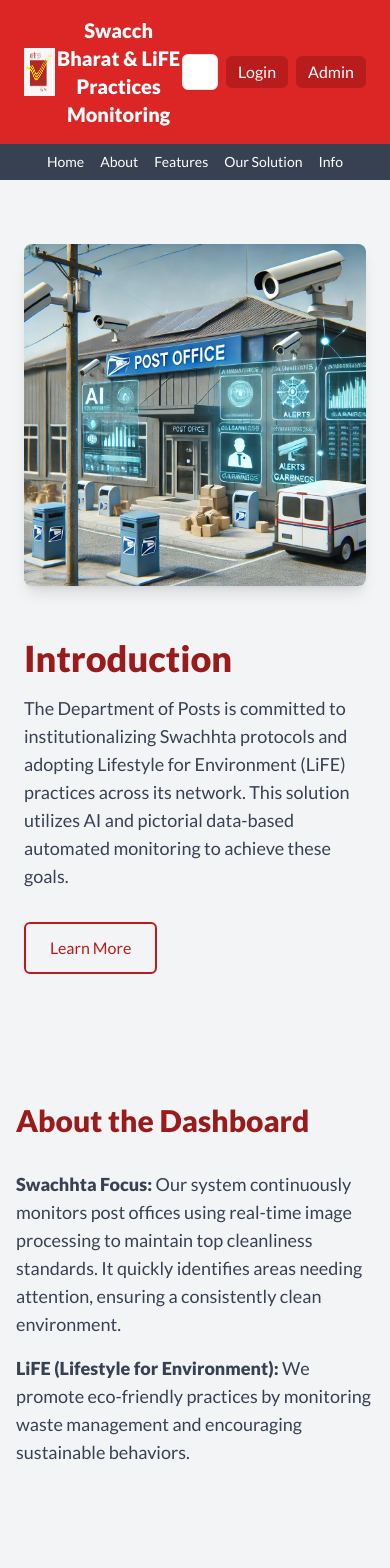
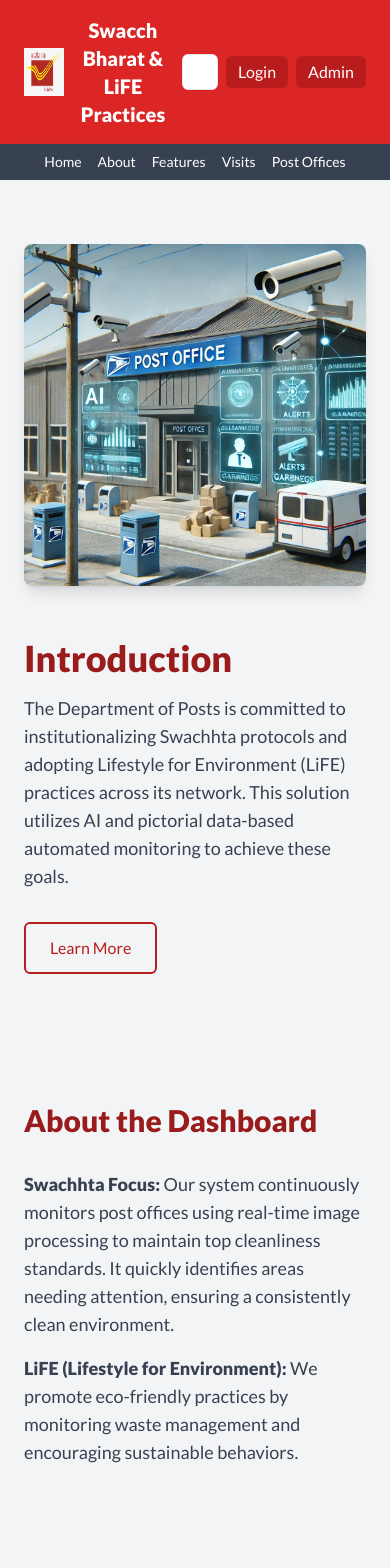
Before and after one commit to AyushKatre05/Swachhta---LiFE-Dashboard, a Next.js app: page / in a window 390 px wide. Shown: the top 1568 px of the page. Built offline with nearby package versions, Linux system fonts and the light colour scheme; no server answers.

Commit message:
changes pages css

```diff
--- a/src/app/(components)/Footer.jsx
+++ b/src/app/(components)/Footer.jsx
@@ -2,7 +2,7 @@
 
 export default function Footer() {
   return (
-    <footer className="bg-blue-900 md:ml-64 text-white text-center p-4 shadow-inner dark:bg-blue-800">
+    <footer className="bg-red-600 md:ml-64 text-white text-center p-4 shadow-inner dark:bg-red-800">
       <p>&copy; 2024 Swachhta & LiFE Dashboard</p>
     </footer>
   );
--- a/src/app/(components)/Header.jsx
+++ b/src/app/(components)/Header.jsx
@@ -4,7 +4,7 @@
 
 export default function Header({ toggleSidebar }) {
   return (
-    <header className="bg-blue-900 text-white p-4 md:ml-64 shadow-md dark:bg-blue-800 flex items-center justify-between">
+    <header className="bg-red-600 text-white p-4 md:ml-64 shadow-md dark:bg-red-800 flex items-center justify-between">
       <button
         onClick={toggleSidebar}
         className="text-white md:hidden"
--- a/src/app/(components)/Sidebar.jsx
+++ b/src/app/(components)/Sidebar.jsx
@@ -11,8 +11,8 @@
       } md:translate-x-0 md:fixed md:w-64 transition-transform duration-300 ease-in-out overflow-y-auto h-screen md:h-screen`}
     >
       {/* Sidebar Header */}
-      <div className="flex items-center justify-between p-5 bg-orange-500 dark:bg-gray-900 md:justify-center">
-        <h1 className="text-lg font-semibold">Dashboard</h1>
+      <div className="flex items-center justify-between p-5 bg-red-600 dark:bg-gray-900 md:justify-center">
+        <h1 className="text-lg text-white font-semibold">Dashboard</h1>
         <button onClick={toggleSidebar} className="text-black dark:text-gray-300 md:hidden p-2">
           <X className="w-6 h-6" />
         </button>
--- a/src/app/(pages)/admin/page.jsx
+++ b/src/app/(pages)/admin/page.jsx
@@ -61,7 +61,7 @@
               type="submit"
               className="w-full bg-green-500 hover:bg-green-600 dark:bg-green-400 dark:hover:bg-green-500 rounded-lg p-2 text-white"
             >
-              Submit
+              Login
             </button>
             <Link href='/'>
             <button
--- a/src/app/(pages)/dashboard/analytics/image/page.jsx
+++ b/src/app/(pages)/dashboard/analytics/image/page.jsx
@@ -124,7 +124,7 @@
       initial={{ opacity: 0 }}
       animate={{ opacity: 1 }}
       transition={{ duration: 0.5 }}
-      className="bg-gradient-to-r from-blue-500 to-purple-600 min-h-screen text-white flex flex-col items-center p-6"
+      className="bg-red-500 text-white flex flex-col items-center p-6"
     >
       <h1 className="text-4xl font-bold mb-6 text-center">Upload Image for Detection</h1>
       <input
--- a/src/app/(pages)/dashboard/analytics/video/page.jsx
+++ b/src/app/(pages)/dashboard/analytics/video/page.jsx
@@ -130,7 +130,7 @@
       initial={{ opacity: 0 }}
       animate={{ opacity: 1 }}
       transition={{ duration: 0.5 }}
-      className="bg-gradient-to-r from-blue-500 to-purple-600 min-h-screen text-white flex flex-col items-center p-6"
+      className="bg-red-500 text-white flex flex-col items-center p-6"
     >
       <h1 className="text-4xl font-bold mb-6 text-center">Upload Video for Detection</h1>
       <input
--- a/src/app/page.js
+++ b/src/app/page.js
@@ -9,9 +9,9 @@
 
 export default function LandingPage() {
   return (
-    <div className="relative min-h-screen flex flex-col bg-gradient-to-b from-white to-gray-200 dark:from-gray-900 dark:to-black text-gray-900 dark:text-gray-100 overflow-hidden">
+    <div className="relative min-h-screen flex flex-col bg-gradient-to-b from-white to-gray-200 dark:from-gray-900 dark:to-black text-gray-900 dark:text-gray-100 overflow-hidden scroll-smooth">
       {/* Cursor Trail */}
-      <CursorTrail />
+      <CursorTrail color="#f56565"/>
 
       {/* Header */}
       <header className="w-full flex justify-between items-center px-6 py-4 bg-red-600 dark:bg-red-800 text-white shadow-md">
@@ -23,7 +23,7 @@
           />
         </div>
         <h1 className="text-xl sm:text-2xl md:text-3xl font-bold text-center">
-          Swacch Bharat & LiFE Practices Monitoring
+          Swacch Bharat & LiFE Practices
         </h1>
         <div className="flex items-center space-x-2 sm:space-x-4">
           <ModeToggle />
@@ -67,20 +67,20 @@
             </Link>
           </li>
           <li>
-            <Link href="#solution" className="hover:text-gray-200">
-              Our Solution
+            <Link href="#visits" className="hover:text-gray-200">
+              Visits
             </Link>
           </li>
           <li>
-            <Link href="#info" className="hover:text-gray-200">
-              Info
+            <Link href="#postoffices" className="hover:text-gray-200">
+              Post Offices
             </Link>
           </li>
         </ul>
       </nav>
 
       {/* Introduction Section */}
-      <section className="w-full flex flex-col items-center justify-center bg-gray-100 dark:bg-gray-900 py-16 px-6">
+      <section id="home" className="w-full flex flex-col items-center justify-center bg-gray-100 dark:bg-gray-900 py-16 px-6">
         <div className="flex flex-col lg:flex-row items-center justify-between w-full max-w-6xl mx-auto gap-5">
           {/* Image */}
           <motion.div
@@ -96,7 +96,6 @@
             />
           </motion.div>
 
-          {/* Info */}
           <motion.div
             className="w-full lg:w-1/2 text-left"
             initial={{ opacity: 0, x: 50 }}
@@ -107,13 +106,10 @@
               Introduction
             </h1>
             <p className="text-lg text-gray-700 dark:text-gray-300 mb-4">
-              The Department of Posts is committed to institutionalizing
-              Swachhta protocols and adopting Lifestyle for Environment (LiFE)
-              practices across its network. This solution utilizes AI and
-              pictorial data-based automated monitoring to achieve these goals.
+              The Department of Posts is committed to institutionalizing Swachhta protocols and adopting Lifestyle for Environment (LiFE) practices across its network. This solution utilizes AI and pictorial data-based automated monitoring to achieve these goals.
             </p>
             <div className="mt-8">
-              <Link href="/">
+              <Link href="#about">
                 <motion.button
                   whileHover={{ scale: 1.05 }}
                   whileTap={{ scale: 0.95 }}
@@ -128,9 +124,9 @@
       </section>
 
       {/* About Section */}
-      <section className="py-16 bg-gray-100 dark:bg-gray-900 text-left">
+      <section id="about" className="py-16 bg-gray-100 dark:bg-gray-900 px-6">
         <motion.div
-          className="max-w-4xl mx-auto px-4"
+          className="max-w-5xl mx-auto"
           initial={{ opacity: 0, y: 50 }}
           animate={{ opacity: 1, y: 0 }}
           transition={{ duration: 1.2 }}
@@ -139,23 +135,18 @@
             About the Dashboard
           </h2>
           <p className="text-lg text-gray-700 dark:text-gray-300 mb-4">
-            <b>Swachhta Focus:</b> Our system continuously monitors post offices
-            using real-time image processing to maintain top cleanliness
-            standards. It quickly identifies areas needing attention, ensuring a
-            consistently clean environment.
+            <b>Swachhta Focus:</b> Our system continuously monitors post offices using real-time image processing to maintain top cleanliness standards. It quickly identifies areas needing attention, ensuring a consistently clean environment.
           </p>
           <p className="text-lg text-gray-700 dark:text-gray-300">
-            <b>LiFE (Lifestyle for Environment):</b> We promote eco-friendly
-            practices by monitoring waste management and encouraging sustainable
-            behaviors.
+            <b>LiFE (Lifestyle for Environment):</b> We promote eco-friendly practices by monitoring waste management and encouraging sustainable behaviors.
           </p>
         </motion.div>
       </section>
 
       {/* Features Section */}
-      <section className="py-16 bg-gray-100 dark:bg-gray-900 text-left">
+      <section id="features" className="py-16 bg-gray-100 dark:bg-gray-900 px-6">
         <motion.div
-          className="max-w-5xl mx-auto px-4"
+          className="max-w-5xl mx-auto"
           initial={{ opacity: 0, y: 50 }}
           animate={{ opacity: 1, y: 0 }}
           transition={{ duration: 1.2 }}
@@ -200,26 +191,41 @@
         </motion.div>
       </section>
 
+      <section id="visits" className="py-16 bg-gray-100 dark:bg-gray-900 px-6">
+        <motion.div
+          className="max-w-5xl mx-auto"
+          initial={{ opacity: 0, y: 50 }}
+          animate={{ opacity: 1, y: 0 }}
+          transition={{ duration: 1.2 }}
+        >
       <AnimatedCarousel />
+        </motion.div>
+      </section>
+
+      <section id="postoffices" className="py-16 bg-gray-100 dark:bg-gray-900 px-6">
+        <motion.div
+          className="max-w-5xl mx-auto"
+          initial={{ opacity: 0, y: 50 }}
+          animate={{ opacity: 1, y: 0 }}
+          transition={{ duration: 1.2 }}
+        >
       <IpPostOfficeDetails />
+        </motion.div>
+      </section>
+
 
       {/* Footer */}
-      <footer className="bg-gray-100 dark:bg-gray-900 text-white py-12">
+      <footer className="bg-red-600 text-white">
         <motion.div
           className="container mx-auto text-center"
           initial={{ opacity: 0, y: 50 }}
           animate={{ opacity: 1, y: 0 }}
           transition={{ duration: 1 }}
         >
-          <div className="mb-8">
-            <h3 className="text-2xl font-semibold text-red-700 mb-2">
+            <h3 className="text-2xl font-semibold text-white">
               Swachh Bharat Initiative
             </h3>
-            <p className="text-gray-700 dark:text-gray-300">
-              Join us in making India a cleaner and greener place to live.
-            </p>
-          </div>
-          <p className="text-gray-700 dark:text-gray-300 text-sm">
+            <p className="text-gray-700 dark:text-gray-300 text-sm">
             © {new Date().getFullYear()} Swachh Bharat. All rights reserved.
           </p>
         </motion.div>
```
